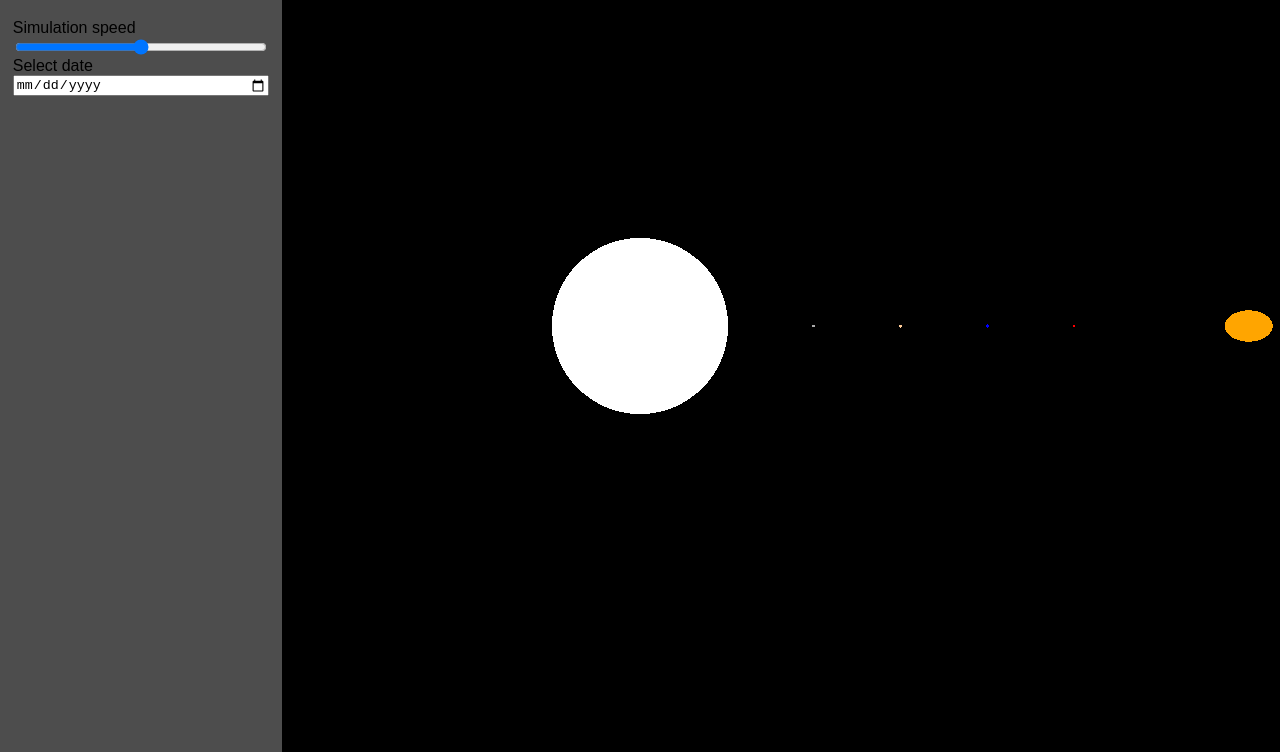
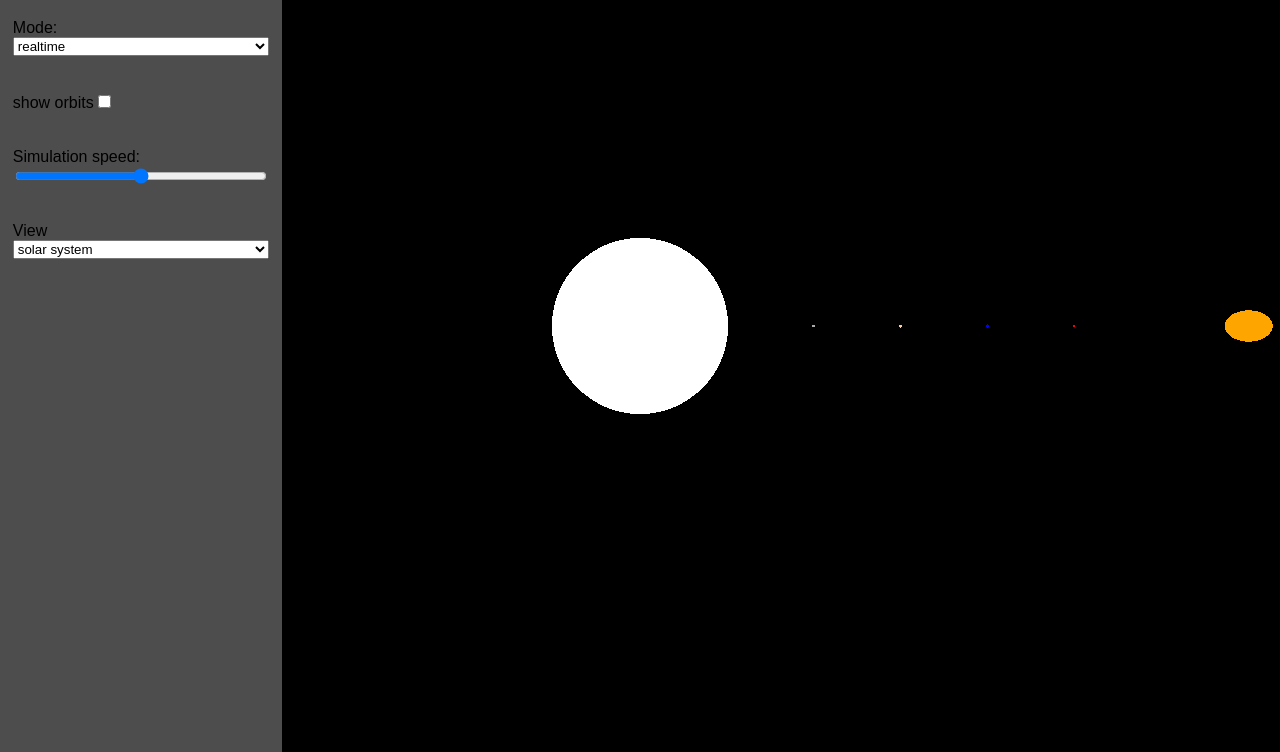
Before and after one commit to arjun-ztx/arjun-ztx.github.io, a plain HTML site: page index.html in a window 1280 px wide. Shown: the part 74-826 px from the top of the page. Drawn offline with nearby package versions, Linux system fonts and the light colour scheme.

Commit message:
interface changes
added stuff which improves ux

```diff
--- a/index.html
+++ b/index.html
@@ -10,12 +10,32 @@
     <div id="container"></div>
 
     <div class="interface">
-        <h1>ORRERY</h1>
-        <label for="speed-slider">Simulation speed</label>
-        <input type="range" name="speed-slider" id="simSpeed">
-        <label for="date-selector">Select date</label>
-        <input name="date-selector" id="dateInput" type="date">
+      <h1>ORRERY</h1>
 
+      <label for="modes">Mode:</label>
+      <select name="modes" id="modes">
+        <option value="realtime">realtime</option>
+        <option value="orrery">orrery</option>
+        <option value="column">column</option>
+        <option value="grid">grid</option>
+      </select>
+      <br />
+      <br />
+      <div>show orbits<input name="orbit" type="checkbox" /></div>
+      <br /><br />
+      <label for="speed-slider">Simulation speed:</label>
+      <input type="range" name="speed-slider" id="simSpeed" />
+      <br />
+      <br />
+      <label for="view-selector">View</label>
+      <select name="view" id="view">
+        <option value="solar">solar system</option>
+        <option value="earth">earth</option>
+        <option value="mars">mars</option>
+        <option value="moon">moon</option>
+      </select>
+      <br />
+      <br />
     </div>
 
     <!--Three.js-->
--- a/orrery.js
+++ b/orrery.js
@@ -13,8 +13,12 @@ controls.enablePan = true;
 const light = new THREE.AmbientLight(0xffffff, 1);
 scene.add(light);
 
+class planet{
+
+}
+
 const planets = [
-    { name: "sun", size: 5, color: 0xffffff, distance: 0},
+    { name: "Sun", size: 5, color: 0xffffff, distance: 0},
     { name: "Mercury", size: 0.075, color: 0xaaaaaa, distance: 10 },
     { name: "Venus", size: 0.087, color: 0xffcc99, distance: 15 },
     { name: "Earth", size: 0.092, color: 0x0000ff, distance: 20 },
@@ -24,6 +28,18 @@ const planets = [
     { name: "Uranus", size: 0.365, color: 0x00ffff, distance: 55 },
     { name: "Neptune", size: 0.354, color: 0x0000ff, distance: 65 }
 ];
+
+//sun
+const SUN = createPlanet(5, 0, 0xffffff)
+
+//mercury
+//venus
+//earth
+//mars
+//jupiter
+//saturn
+//uranus
+//neptune
 
 function createPlanet(size, distance, color) {
     const geometry = new THREE.SphereGeometry(size, 32, 32);
```
